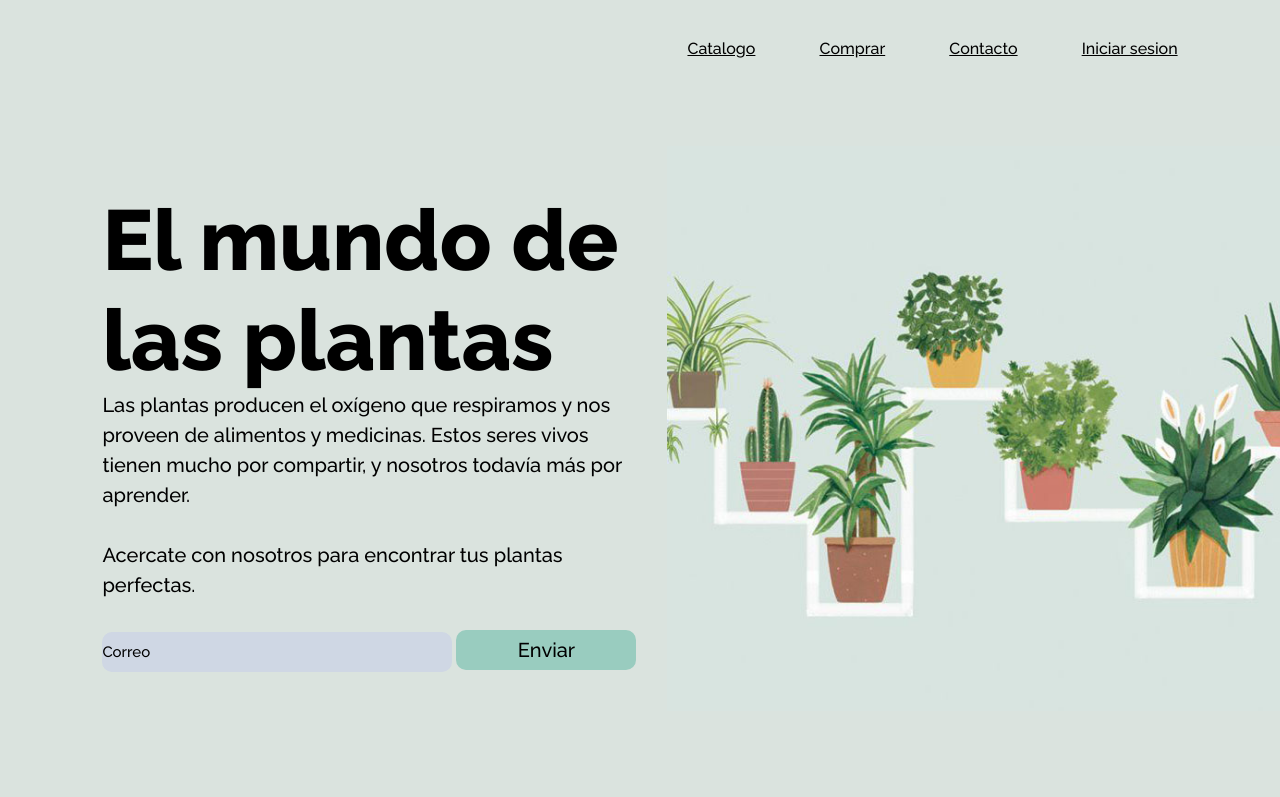
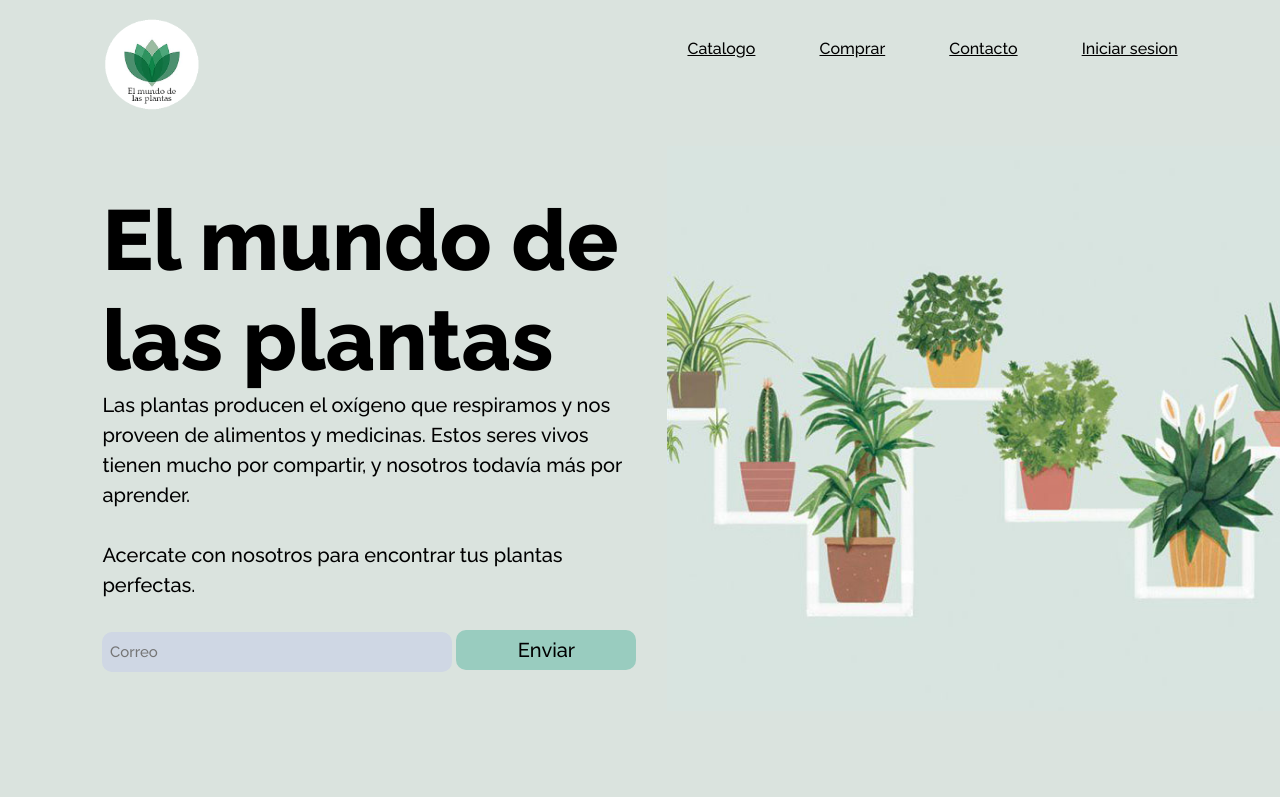
Before and after one commit to Elyy02/Elyy02-BOOT-M1-SEM4-PROY1, a plain HTML site: page Index.html in a window 1280 px wide. Shown: the top 797 px of the page. Drawn offline with Linux system fonts and the light colour scheme; files whose address does not match are found by name.

Commit message:
Detalles

```diff
--- a/Index.html
+++ b/Index.html
@@ -19,7 +19,7 @@
     <div class="contenedor">
         <div class="menu">
             <!-- aqui va la imagen del logo-->
-            <!-- <img src="" alt="" class = "logo"> -->
+            <img src="C:\Users\mayra\OneDrive\Documentos\BOOT-M1-SEM4-PROY1\Imagenes\logo.gif" alt="" class="logo">
 
             <nav class="menu-nav">
                 <ul class="menu-bar">
@@ -29,8 +29,7 @@
                     <li class="lista"><a class="opcion" href="#">Iniciar sesion</a></li>
                 </ul>
             </nav>
-            <!-- aqui va la imagen del menu
-            <img src="C:\Users\mayra\OneDrive\Escritorio\BOOT-M1-SEM4-PROY1\Imagenes\portada.jpg" class="icono-menu"> -->
+
         </div>
         <!---------------------------------Final Header--------------------------->
         <!-- -------------------------------Jumbotron ------------------------------>
@@ -41,7 +40,7 @@
                 </h1>
                 <p class="parrafo1">Las plantas producen el oxígeno que respiramos y nos proveen de alimentos y medicinas. Estos seres vivos tienen mucho por compartir, y nosotros todavía más por aprender. <br> <br> Acercate con nosotros para encontrar tus plantas perfectas.
                 </p>
-                <input type="text" class="caja" value="Correo">
+                <input type="text" name="user" size="15" placeholder="  Correo" class="caja">
                 <button class="boton-correo" type="button" href="#">Enviar</button>
             </div>
             <div class="fila">
@@ -75,6 +74,7 @@
 
             <div class="imagenes">
                 <img src="C:\Users\mayra\OneDrive\Documentos\BOOT-M1-SEM4-PROY1\Imagenes\planta_5.gif" width="300px">
+
                 <h4>Cintas</h4>
                 <p>Estas plantas aguantan en casi cualquier ubicación, desde las más soleadas a las más sombreadas.</p>
                 <a href="#">Leer más</a>
--- a/Style.css
+++ b/Style.css
@@ -1,9 +1,9 @@
+@media (min-width: 576px) {
     * {
         margin: 0;
         padding: 0;
         font-family: 'Raleway', sans-serif;
     }
-
     .contenedor {
         width: 100%;
         height: 100vh;
@@ -19,29 +19,23 @@
         box-sizing: border-box;
         /* borde */
     }
-
     .menu {
         height: 12%;
         display: flex;
         align-items: center;
     }
-
     .logo {
-    width: 50px;
+        margin-top: 30px;
+        width: 100px;
     }
-
     .icono-menu {
         width: 30px;
     }
-
-
     /* estilo para el menu */
-
     .menu-nav {
         flex: 1;
         text-align: right;
     }
-
     .lista {
         /* menu sin estilo */
         list-style: none;
@@ -50,31 +44,25 @@
         /* Separacion entre las opciones del menu*/
         margin-left: 60px;
     }
-
     .opcion {
         color: black;
     }
-
     .columna {
         display: flex;
         height: 88%;
         align-items: center;
     }
-
     .fila {
         flex-basis: 50%;
         margin-bottom: 35px;
     }
-
     h1 {
         font-size: 85px;
     }
-
     .parrafo1 {
         font-size: 20px;
         line-height: 30px;
     }
-
     .boton-correo {
         /* largo del boton*/
         width: 180px;
@@ -88,7 +76,6 @@ h1 {
         border-radius: 10px;
         margin-top: 30px;
     }
-
     .caja {
         /* largo del boton*/
         width: 350px;
@@ -104,7 +91,6 @@ h1 {
         font-family: 'Raleway', sans-serif;
         font-size: 15px;
     }
-
     .imagen1 {
         width: 50px;
         display: inline-block;
@@ -115,28 +101,22 @@ h1 {
         background-position: center;
         background-size: cover;
     }
-
-
     /* ----------TERMINA EL MENU------------*/
-
     .contenedor2 {
         margin-top: 50px;
         max-width: 1100px;
         margin: 0 auto;
     }
-
     h2 {
         padding-top: 40px;
         font-size: 40px;
         text-align: center;
     }
-
     .parrafo2 {
         padding-top: 15px;
         font-size: 25px;
         text-align: center;
     }
-
     .catalogo {
         width: 100%;
         max-width: 1200px;
@@ -146,7 +126,6 @@ h2 {
         justify-content: center;
         margin: auto;
     }
-
     .catalogo .imagenes {
         width: 330px;
         height: 430px;
@@ -154,7 +133,6 @@ h2 {
         margin: 20px;
         text-align: center;
     }
-
     .contenedor-adicionales {
         margin-top: 50px;
         width: 100%;
@@ -171,12 +149,10 @@ h2 {
         box-sizing: border-box;
         /* borde */
     }
-
     .fila2 {
         flex-basis: 50%;
         margin-bottom: 35px;
     }
-
     .imagen2 {
         width: 70px;
         display: inline-block;
@@ -187,12 +163,10 @@ h2 {
         background-position: center;
         background-size: cover;
     }
-
     .texto-adicionales {
         margin-top: 40px;
         font-size: 40px;
     }
-
     .pie-de-pagina-contenedor {
         margin-top: 50px;
         width: 100%;
@@ -208,31 +182,26 @@ h2 {
         box-sizing: border-box;
         /* borde */
     }
-
     .fila3 {
         margin-top: 40px;
         display: flex;
         flex-wrap: wrap;
     }
-
     .columna3 {
         width: 20%;
         padding: 0px 15px;
     }
-
     .columna3 h4 {
         font-size: 20px;
         color: black;
         margin-bottom: 30px;
     }
-
     .columna3 ul a {
         color: #4A674A;
         font-size: 15px;
         display: block;
         margin-bottom: 10px;
     }
-
     .columna3 .redes a {
         display: inline-block;
         flex-wrap: wrap;
@@ -242,3 +211,4 @@ h2 {
         line-height: 40px;
         color: black;
     }
+}
```
Also changed, not shown: Imagenes/Logo.gif (added), Imagenes/Logo.jpg (added). Lines whose indentation alone changed are shown as unchanged.
